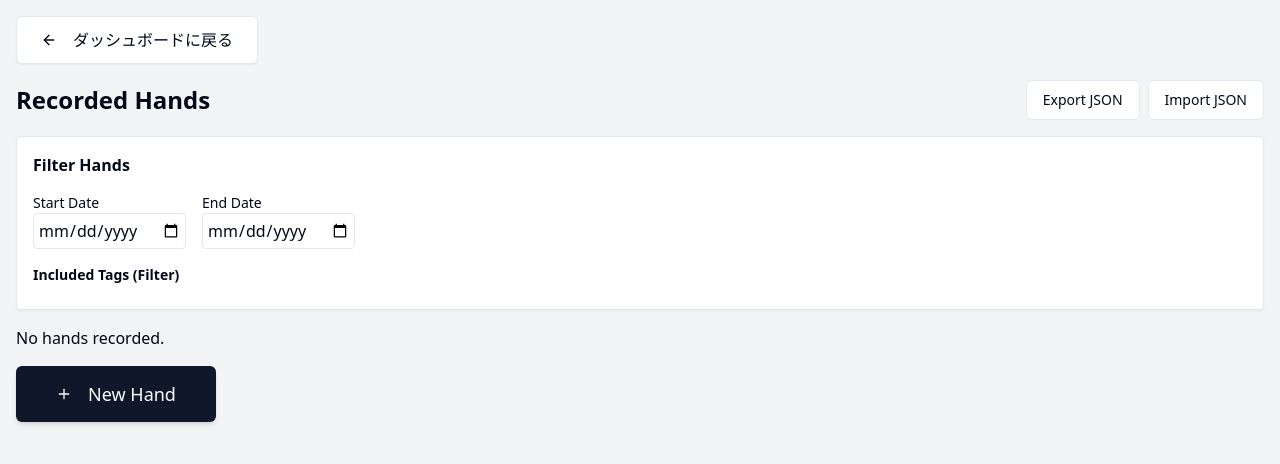
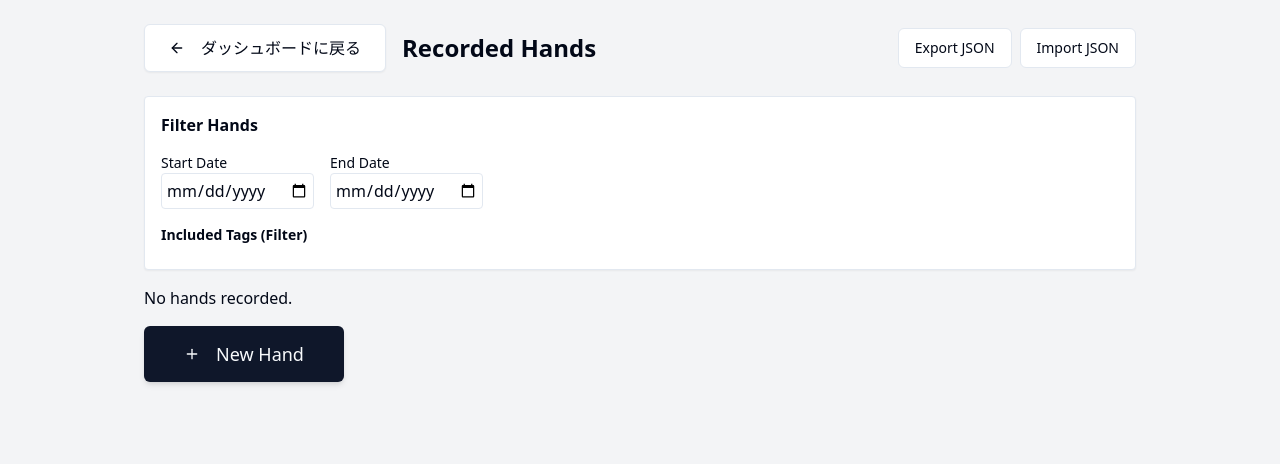
Before and after one commit to meteoright00/porker_memo, a React (Vite) app: page /record in a window 1280 px wide. Shown: the top 464 px of the page. Built offline with nearby package versions, Linux system fonts and the light colour scheme.

Commit message:
feat: Unify page layout and add back button to tournament creation

```diff
--- /dev/null
+++ b/src/components/layout/Layout.tsx
@@ -0,0 +1,15 @@
+import React from 'react';
+import { cn } from '@/lib/utils';
+
+interface LayoutProps {
+    children: React.ReactNode;
+    className?: string;
+}
+
+export const Layout: React.FC<LayoutProps> = ({ children, className }) => {
+    return (
+        <div className={cn("container mx-auto px-4 py-6 max-w-5xl", className)}>
+            {children}
+        </div>
+    );
+};
--- a/src/pages/HandRecordingPage.tsx
+++ b/src/pages/HandRecordingPage.tsx
@@ -9,6 +9,7 @@ import { HandFilter } from '@/components/analysis/HandFilter';
 import { HandDetail } from '@/components/analysis/HandDetail';
 import { DataManagementService } from '@/services/DataManagementService';
 import { TournamentRepository } from '@/data/TournamentRepository';
+import { Layout } from '@/components/layout/Layout';
 
 export const HandRecordingPage: React.FC = () => {
     const [hands, setHands] = useState<HandRecord[]>([]);
@@ -99,8 +100,9 @@ export const HandRecordingPage: React.FC = () => {
     };
 
     return (
-        <div className="p-4">
-            <div className="mb-4">
+        <Layout>
+            <div className="flex justify-between items-center mb-6">
+                <div className="flex items-center gap-4">
                     {tournamentId ? (
                         <Button variant="outline" onClick={() => navigate(`/tournaments/${tournamentId}`)} className="shadow-sm">
                             <ArrowLeft className="mr-2 h-4 w-4" />
@@ -112,9 +114,8 @@ export const HandRecordingPage: React.FC = () => {
                             ダッシュボードに戻る
                         </Button>
                     )}
+                    <h1 className="text-2xl font-bold">Recorded Hands</h1>
                 </div>
-            <div className="flex justify-between items-center mb-4">
-                <h1 className="text-2xl font-bold">Recorded Hands</h1>
                 <div className="flex gap-2">
                     <Button variant="outline" size="sm" onClick={handleExport}>Export JSON</Button>
                     <label>
@@ -178,6 +179,6 @@ export const HandRecordingPage: React.FC = () => {
                     </Button>
                 </>
             )}
-        </div>
+        </Layout>
     );
 };
--- a/src/pages/TournamentCreatePage.tsx
+++ b/src/pages/TournamentCreatePage.tsx
@@ -1,7 +1,10 @@
 import React from 'react';
-import { useNavigate } from 'react-router-dom';
+import { useNavigate, Link } from 'react-router-dom';
+import { Button } from '@/components/ui/button';
+import { ArrowLeft } from 'lucide-react';
 import { TournamentForm } from '@/components/tournament/TournamentForm';
 import { TournamentRepository } from '@/data/TournamentRepository';
+import { Layout } from '@/components/layout/Layout';
 
 const TournamentCreatePage: React.FC = () => {
     const navigate = useNavigate();
@@ -19,10 +22,17 @@ const TournamentCreatePage: React.FC = () => {
     };
 
     return (
-        <div className="container mx-auto p-4 max-w-lg">
-            <h1 className="text-2xl font-bold mb-6">トーナメント作成</h1>
+        <Layout className="max-w-lg">
+            <div className="flex items-center gap-4 mb-6">
+                <Link to="/tournaments">
+                    <Button variant="outline" size="icon" className="shadow-sm">
+                        <ArrowLeft className="h-5 w-5" />
+                    </Button>
+                </Link>
+                <h1 className="text-2xl font-bold">トーナメント作成</h1>
+            </div>
             <TournamentForm onSubmit={handleSubmit} />
-        </div>
+        </Layout>
     );
 };
 
--- a/src/pages/TournamentDetailPage.tsx
+++ b/src/pages/TournamentDetailPage.tsx
@@ -8,6 +8,7 @@ import { ArrowLeft } from 'lucide-react';
 import { ChipRecordForm } from '@/components/tournament/ChipRecordForm';
 import { ChipHistoryList } from '@/components/tournament/ChipHistoryList';
 import { TournamentChart } from '@/components/tournament/TournamentChart';
+import { Layout } from '@/components/layout/Layout';
 
 const TournamentDetailPage: React.FC = () => {
     const { id } = useParams<{ id: string }>();
@@ -49,7 +50,7 @@ const TournamentDetailPage: React.FC = () => {
     const lastRecord = chipRecords.length > 0 ? chipRecords[chipRecords.length - 1] : undefined;
 
     return (
-        <div className="container mx-auto p-4 max-w-4xl">
+        <Layout>
             <div className="mb-4 flex justify-between">
                 <Link to="/tournaments">
                     <Button variant="outline" size="sm" className="shadow-sm group">
@@ -123,7 +124,7 @@ const TournamentDetailPage: React.FC = () => {
                     </div>
                 </div>
             </div>
-        </div>
+        </Layout>
     );
 };
 
--- a/src/pages/TournamentListPage.tsx
+++ b/src/pages/TournamentListPage.tsx
@@ -6,6 +6,7 @@ import { Button } from '@/components/ui/button';
 import { Card, CardContent, CardHeader, CardTitle, CardDescription } from '@/components/ui/card';
 import { TournamentRepository } from '@/data/TournamentRepository';
 import { Tournament } from '@/types/tournament';
+import { Layout } from '@/components/layout/Layout';
 
 const TournamentListPage: React.FC = () => {
     const [tournaments, setTournaments] = useState<Tournament[]>([]);
@@ -27,7 +28,7 @@ const TournamentListPage: React.FC = () => {
     }
 
     return (
-        <div className="container mx-auto p-4 max-w-2xl">
+        <Layout>
             <div className="flex justify-between items-center mb-6">
                 <div className="flex items-center gap-4">
                     <Link to="/">
@@ -74,7 +75,7 @@ const TournamentListPage: React.FC = () => {
                     ))}
                 </div>
             )}
-        </div>
+        </Layout>
     );
 };
 
```
Lines whose indentation alone changed are shown as unchanged.
